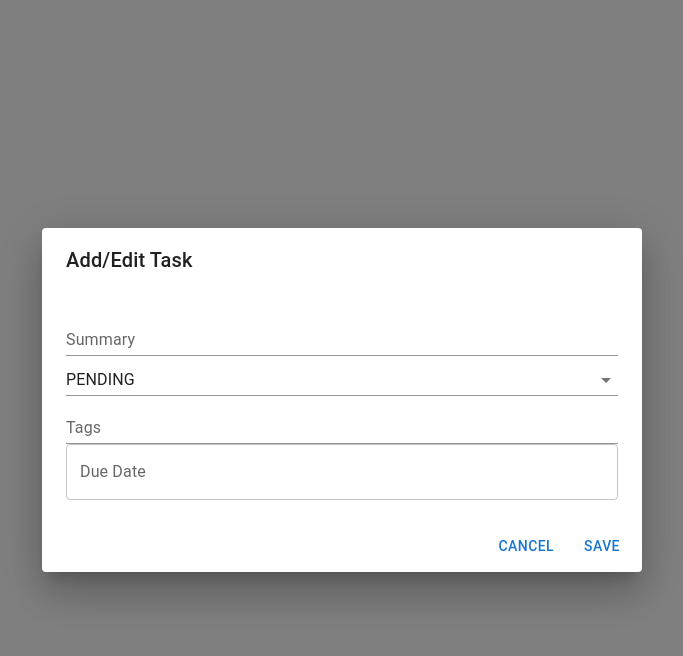
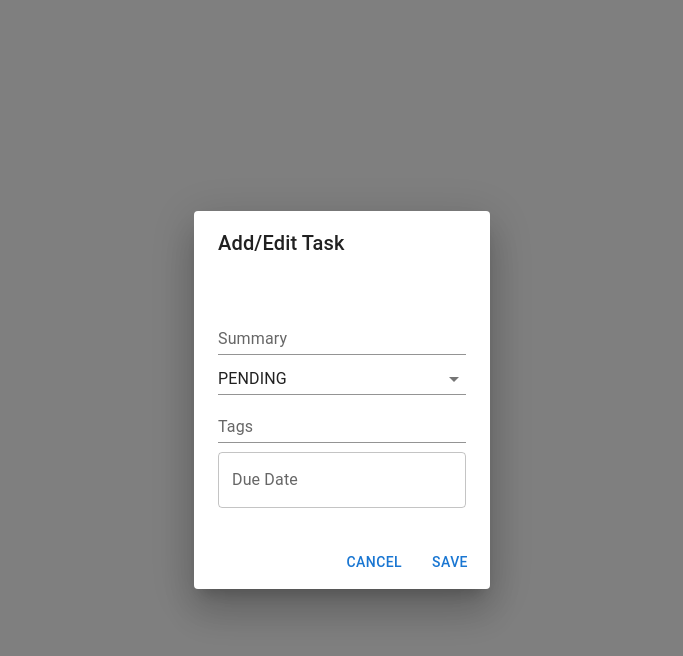
Before and after one commit to kaesluder/taskdruid, a React (Vite) app: page / in a window 1280 px wide. Both pictures are taken after a click on the button "ADD TASK". Shown: the top 656 px of the page, without its empty margins (298-981 px from the left). Built offline with nearby package versions, Linux system fonts and the light colour scheme.

Commit message:
add toolbar and layout changes

```diff
--- a/src/App.tsx
+++ b/src/App.tsx
@@ -1,4 +1,6 @@
 import { useState, useEffect } from 'react';
+import Box from '@mui/material/Box';
+import { AppBar } from '@mui/material';
 import { TaskTable } from './components/TaskTable';
 import TaskForm from './components/TaskForm';
 import './App.css';
@@ -43,8 +45,12 @@ function App() {
 
   return (
     <>
-      <TaskTable tasks={tasks} refresh={refreshTable}></TaskTable>
-      <TaskForm tags={tags} formSubmitHandler={formSubmitHandler}></TaskForm>
+      <AppBar position="static">
+        <TaskForm tags={tags} formSubmitHandler={formSubmitHandler}></TaskForm>
+      </AppBar>
+      <Box sx={{ borderBottom: 1, borderColor: 'divider' }}>
+        <TaskTable tasks={tasks} refresh={refreshTable}></TaskTable>
+      </Box>
     </>
   );
 }
--- a/src/components/TaskForm.tsx
+++ b/src/components/TaskForm.tsx
@@ -67,6 +67,7 @@ export default function TaskForm(props: ITaskFormProps) {
 
   const handleClose = () => {
     setOpen(false);
+    // TODO pressing escape should cancel rather than close.
     props.formSubmitHandler(task);
   };
 
@@ -77,13 +78,13 @@ export default function TaskForm(props: ITaskFormProps) {
   return (
     <LocalizationProvider dateAdapter={AdapterLuxon}>
       <div>
-        <Button variant="outlined" onClick={handleClickOpen}>
+        <Button variant="outlined" color="inherit" onClick={handleClickOpen}>
           Add Task
         </Button>
         <Dialog open={open} onClose={handleClose}>
           <DialogTitle>Add/Edit Task</DialogTitle>
           <DialogContent>
-            <FormControl fullWidth>
+            <FormControl fullWidth margin={'normal'}>
               <TextField
                 autoFocus
                 margin="normal"
@@ -95,8 +96,6 @@ export default function TaskForm(props: ITaskFormProps) {
                 variant="standard"
                 onChange={onSummaryChangeHandler}
               />
-            </FormControl>
-            <FormControl fullWidth>
               <Select
                 labelId="demo-simple-select-label"
                 id="demo-simple-select"
@@ -109,9 +108,6 @@ export default function TaskForm(props: ITaskFormProps) {
                 <MenuItem value={'DONE'}>DONE</MenuItem>
                 <MenuItem value={'HOLD'}>HOLD</MenuItem>
               </Select>
-            </FormControl>
-
-            <FormControl fullWidth>
               <Autocomplete
                 multiple
                 id="tags-filled"
@@ -132,9 +128,8 @@ export default function TaskForm(props: ITaskFormProps) {
                   <TextField {...params} variant="standard" label="Tags" />
                 )}
               />
-            </FormControl>
-            <FormControl fullWidth>
               <DatePicker
+                sx={{ marginTop: '1ex' }}
                 label={'Due Date'}
                 value={task.dateDue ? DateTime.fromMillis(task.dateDue) : null}
                 onChange={onDueDateChangeHandler}
```
